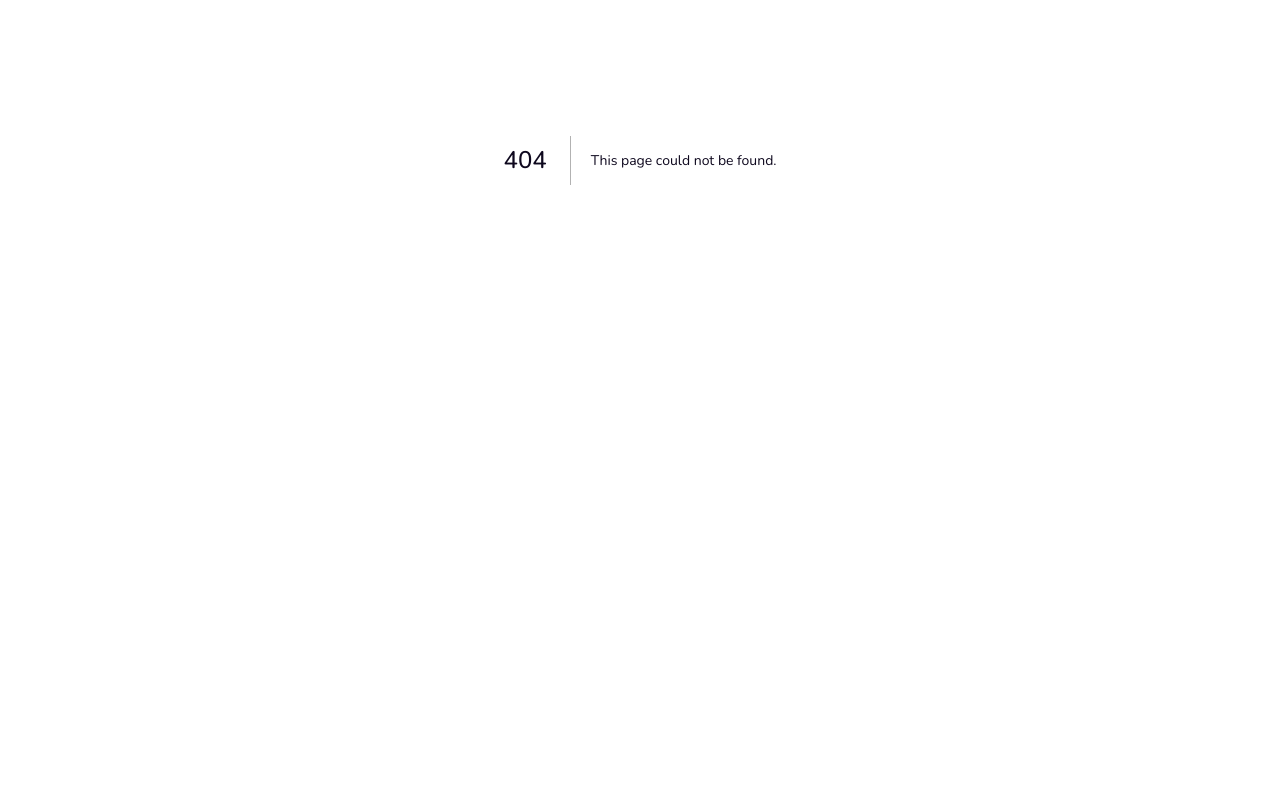
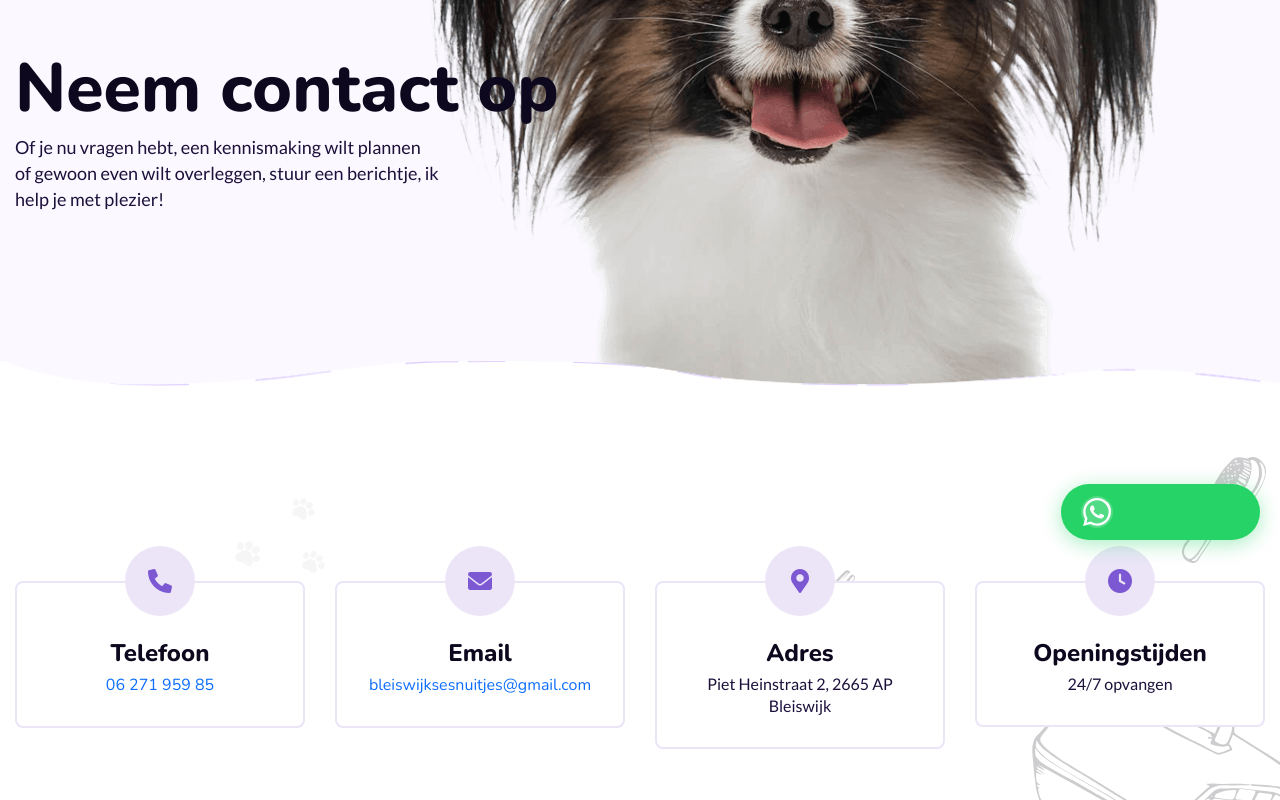
Before and after one commit to DamienDeloubes/bleiswijk-snuitjes, a Next.js app: page /contact in a window 1280 px wide. Before the commit this address had no page. Shown: the part 240-1040 px from the top of the page. Before the commit the page ends 800 px from the top, so only its background shows below. Built offline with nearby package versions, Linux system fonts and the light colour scheme.

Commit message:
add contact page

```diff
--- a/components/layout/Footer1.js
+++ b/components/layout/Footer1.js
@@ -22,7 +22,7 @@ export default function Footer1() {
           <div className="row justify-content-lg-between">
             <div className="col-xl-4 col-sm-6">
               <div className="footer_widget footer_about mb50-lg">
-                <div className="site_logo"><Link href="/"><img className="logo_before" src="/images/logo/logo.svg"  alt="Petopia Logo"/></Link></div>
+                <div className="site_logo"><Link href="/"><img className="logo_before" src="/images/logo/logo.svg"  alt="Bleiswijkse Snuitjes Logo"/></Link></div>
                 <p>Rust, plezier en zorg voor elke snuit.</p>
                 <div className="footer_hotline iconbox_item iconbox_lefticon">
                   <div className="item_icon"><i className="fa-brands fa-whatsapp"></i></div>
--- a/components/layout/Layout.js
+++ b/components/layout/Layout.js
@@ -1,8 +1,6 @@
 'use client'
 import { useEffect, useState } from "react"
-import BackToTop from '../elements/BackToTop'
 import WhatsAppWidget from '../elements/WhatsAppWidget'
-import Breadcrumb from './Breadcrumb'
 import Footer1 from './Footer1'
 import Header1 from "./Header1"
 import Header2 from "./Header2"
@@ -22,6 +20,7 @@ export default function Layout({ headerStyle, footerStyle, headTitle, breadcrumb
     const handleSearch = () => setSearch(!isSearch)
 
     useEffect(() => {
+
         document.addEventListener("scroll", () => {
             const scrollCheck = window.scrollY > 100
             if (scrollCheck !== scroll) {
@@ -33,11 +32,12 @@ export default function Layout({ headerStyle, footerStyle, headTitle, breadcrumb
         <>
             <PageHead />
             <div className="page-wrapper" id="top">
-                <Header1 scroll={scroll} isMobileMenu={isMobileMenu} handleMobileMenu={handleMobileMenu} isSearch={isSearch} handleSearch={handleSearch} />
+                {!headerStyle && <Header1 scroll={scroll} isMobileMenu={isMobileMenu} handleMobileMenu={handleMobileMenu} isSearch={isSearch} handleSearch={handleSearch} />}
+                {headerStyle == 1 ? <Header1 scroll={scroll} isMobileMenu={isMobileMenu} handleMobileMenu={handleMobileMenu} isSearch={isSearch} handleSearch={handleSearch} /> : null}
+                {headerStyle == 2 ? <Header2 scroll={scroll} isMobileMenu={isMobileMenu} handleMobileMenu={handleMobileMenu} isSearch={isSearch} handleSearch={handleSearch} /> : null}
+                {headerStyle == 3 ? <Header3 scroll={scroll} isMobileMenu={isMobileMenu} handleMobileMenu={handleMobileMenu} isSearch={isSearch} handleSearch={handleSearch} /> : null}
 
                 <main className="main">
-                    {breadcrumbTitle && <Breadcrumb breadcrumbTitle={breadcrumbTitle} />}
-
                     {children}
                 </main>
 
--- a/components/layout/PageHead.js
+++ b/components/layout/PageHead.js
@@ -5,7 +5,7 @@ const PageHead = ({ headTitle }) => {
   <>
   <Head>
     <title>
-      {headTitle ? headTitle : "Petopia – Pet Care Service React Nextjs Template"}
+      {headTitle ? headTitle : "Bleiswijkse Snuitjes - Blije honden, blije baasjes"}
     </title>
     <link href="https://fonts.googleapis.com/css2?family=Lato:ital,wght@0,100;0,300;0,400;0,700;0,900;1,100;1,300;1,400;1,700;1,900&display=swap" rel="stylesheet" />
     <link href="https://fonts.googleapis.com/css2?family=Nunito:ital,wght@0,200;0,300;0,400;0,500;0,600;0,700;0,800;0,900;1,200;1,300;1,400;1,500;1,600;1,700;1,800;1,900&display=swap" rel="stylesheet" />
--- a/components/sections/PageTitle.js
+++ b/components/sections/PageTitle.js
@@ -1,4 +1,3 @@
-import Link from "next/link";
 import React from "react";
 
 const PageTitle = (props) => {
@@ -6,10 +5,6 @@ const PageTitle = (props) => {
     <section className="page-title">
       <div className="container">
         <div className="title-wrapper">
-          <ul className="innerpage-breadcrumb ps-0">
-            <li><Link href="/">Home</Link></li>
-            <li>{props.pageName}</li>
-          </ul>
           <h1 className="title">{props.pageName}</h1>
           <p className="text">{props.pageText}</p>
         </div>
--- a/components/sections/innerpages/Contact.js
+++ b/components/sections/innerpages/Contact.js
@@ -1,12 +1,22 @@
 import Link from "next/link";
 
 const Contact = () => {
+	   // Replace with your actual WhatsApp business number (including country code)
+    const phoneNumber = "31627195985" // Example Dutch number - replace with your actual number
+    const defaultMessage = "Hallo! Ik heb een vraag over jullie diensten."
+
+    const handleWhatsAppClick = () => {
+        const encodedMessage = encodeURIComponent(defaultMessage)
+        const whatsappURL = `https://wa.me/${phoneNumber}?text=${encodedMessage}`
+        window.open(whatsappURL, '_blank')
+    }
+
+
   return (
     <>
 
-    <section className="contact_section section_space_lg pb-0">
+    <section className="contact_section section_space_lg decoration_wrap">
       <div className="container">
-        <div className="section_space_lg pt-0">
       <div className="row justify-content-center">
         <div className="col col-lg-3 col-md-6 col-sm-6">
           <div className="iconbox_item iconbox_overicon">
@@ -14,10 +24,11 @@ const Contact = () => {
               <i className="fas fa-phone"></i>
             </div>
             <div className="item_content">
-                  <h3 className="item_title">Phone</h3>
+              <h3 className="item_title">Telefoon</h3>
               <ul className="item_info_list unorder_list_block">
-                    <li>(913) 756-3126</li>
-                    <li>(921) 557-1203</li>
+                <li>
+                  <button onClick={handleWhatsAppClick} style={{color:'#0d6efd'}}>06 271 959 85</button>
+                </li>
               </ul>
             </div>
           </div>
@@ -31,8 +42,9 @@ const Contact = () => {
             <div className="item_content">
               <h3 className="item_title">Email</h3>
               <ul className="item_info_list unorder_list_block">
-                    <li>petopia@example.com</li>
-                    <li>petopia@email.com</li>
+                <li>
+					<a href="mailto:bleiswijksesnuitjes@gmail.com?subject=Kennismaking%20aanvragen%20-%20Bleiswijk%20Snuitjes">bleiswijksesnuitjes@gmail.com</a>
+				</li>
               </ul>
             </div>
           </div>
@@ -44,10 +56,9 @@ const Contact = () => {
               <i className="fas fa-map-marker-alt"></i>
             </div>
             <div className="item_content">
-                  <h3 className="item_title">Address</h3>
+              <h3 className="item_title">Adres</h3>
               <ul className="item_info_list unorder_list_block">
-                    <li>17 Parkman Place, 2122</li>
-                    <li>United States</li>
+                <li>Piet Heinstraat 2, 2665 AP Bleiswijk</li>
               </ul>
             </div>
           </div>
@@ -59,10 +70,9 @@ const Contact = () => {
               <i className="fas fa-clock"></i>
             </div>
             <div className="item_content">
-                  <h3 className="item_title">Open Hours</h3>
+              <h3 className="item_title">Openingstijden</h3>
               <ul className="item_info_list unorder_list_block">
-                    <li>Mon - Fri: 7am - 6pm</li>
-                    <li>Saturday: 9am - 4pm</li>
+                <li>24/7 opvangen</li>
               </ul>
             </div>
           </div>
@@ -70,65 +80,11 @@ const Contact = () => {
       </div>
     </div>
 
-        <div className="row">
-          <div className="col col-lg-6">
-            <div className="section_title">
-              <h2 className="title_text"><span className="sub_title">Our Contacts</span>Contact Us</h2>
-              <p className="mb-0">Massa enim nec dui nunc mattis enim ut tellus. Auctor augue mauris augue neque gravida in fermentum</p>
+    <div className="decoration_item shape_image_1">
+      <img src="/images/shape/shape_paws.svg" alt="Pet Purr"/>
     </div>
-
-            <div className="contact_form">
-              <form action="#">
-                <div className="row">
-                  <div className="col col-md-6 col-sm-6">
-                    <div className="form_item mb-0">
-                      <label className="input_title" htmlFor="input_name">Name<sup>*</sup></label>
-                      <input id="input_name" type="text" name="name" placeholder="Type Your Name" />
-                    </div>
-                  </div>
-                  <div className="col col-md-6 col-sm-6">
-                    <div className="form_item mb-0">
-                      <label className="input_title" htmlFor="input_email">Email<sup>*</sup></label>
-                      <input id="input_email" type="email" name="email" placeholder="Type Your Email" />
-                    </div>
-                  </div>
-                  <div className="col col-md-6 col-sm-6">
-                    <div className="select_option mb-0">
-                      <label className="input_title" htmlFor="select_service">Select Service<sup>*</sup></label>
-                      <select id="select_service">
-                        <option data-display="Select Service">Select a Service</option>
-                        <option value="1">Some option</option>
-                        <option value="2">Another option</option>
-                        <option value="3" disabled>A disabled option</option>
-                        <option value="4">Potato</option>
-                      </select>
-                    </div>
-                  </div>
-                  <div className="col col-md-6 col-sm-6">
-                    <div className="form_item mb-0">
-                      <label className="input_title" htmlFor="input_time">Select Time<sup>*</sup></label>
-                      <input id="input_time" type="time" name="time" />
-                    </div>
-                  </div>
-                  <div className="col">
-                    <div className="form_item">
-                      <label className="input_title" htmlFor="input_message">Your message<sup>*</sup></label>
-                      <textarea name="message" id="input_message" placeholder="Type your message"></textarea>
-                    </div>
-                    <button type="submit" className="btn btn_primary"><i className="fas fa-paw"></i>Contact Us</button>
-                  </div>
-                </div>
-              </form>
-            </div>
-          </div>
-          <div className="col col-lg-6">
-            <div className="mapouter">
-              <div className="gmap_canvas">
-                <iframe id="gmap_canvas" src="https://maps.google.com/maps?q=2880%20Broadway,%20New%20York&t=&z=13&ie=UTF8&iwloc=&output=embed"></iframe>
-              </div>
-            </div>
-          </div>
-        </div>
+    <div className="decoration_item shape_image_2">
+      <img src="/images/shape/shape_group_1.svg" alt="hond"/>
     </div>
     </section>
 
--- a/pages/page-contact.js
+++ b/pages/contact.js
@@ -1,12 +1,13 @@
 import Layout from "@/components/layout/Layout"
 import PageTitle from "@/components/sections/PageTitle"
 import Contact from "@/components/sections/innerpages/Contact"
+// import Contact from "@/components/sections/home/Contact"
 
 export default function PageContact() {
   return (
     <>
     <Layout headerStyle={3} footerStyle={1}>
-    <PageTitle customClass="contact-style" pageName="Contacts" floatImage="/images/breadcrumb/breadcrumb_img_10.png" pageText="Tristique nulla aliquet enim tortor at auctor urna nunc. Massa enim nec dui nunc mattis enim ut tellus" />
+    <PageTitle customClass="contact-style" pageName="Neem contact op" floatImage="/images/breadcrumb/breadcrumb_img_10.png" pageText="Of je nu vragen hebt, een kennismaking wilt plannen of gewoon even wilt overleggen, stuur een berichtje, ik help je met plezier!" />
 
     <Contact />
 
```
Lines whose indentation alone changed are shown as unchanged.
